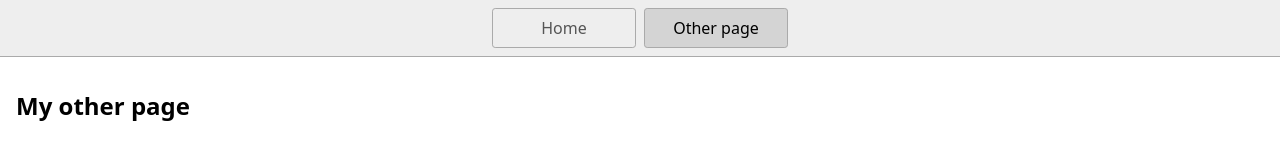
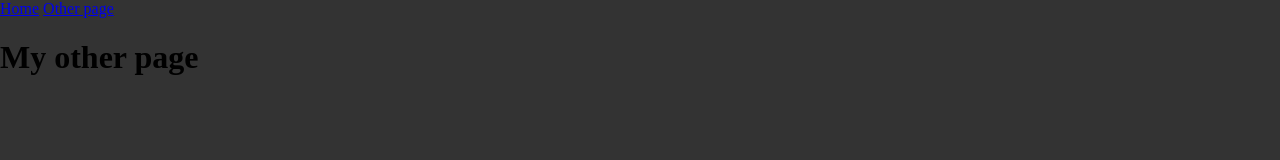
Before and after one commit to Enforsix/Trying-somthing-new, a website: page page2.html in a window 1280 px wide. Drawn offline with Linux system fonts and the light colour scheme.

Commit message:
first save

```diff
--- /dev/null
+++ b/Overworld.js
@@ -0,0 +1,3 @@
+class Overworld {
+
+}
--- /dev/null
+++ b/init.js
@@ -0,0 +1,5 @@
+(function() {
+
+    console.log("lats go!")
+
+})();
--- a/styles.css
+++ b/styles.css
@@ -2,45 +2,18 @@
   box-sizing: border-box;
 }
 
-body {
+body{
+  background-color: #333;
+  padding: 0;
   margin: 0;
-  font-family: system-ui, sans-serif;
-  color: black;
-  background-color: white;
+  overflow: hidden;
 }
 
-nav {
-  display: flex;
-  flex-wrap: wrap;
-  align-items: center;
-  justify-content: center;
-  padding: 0.5rem;
-  gap: 0.5rem;
-  border-bottom: solid 1px #aaa;
-  background-color: #eee;
+.game-container {
+  position: relative;
+  width: 352px;
+  height: 198px;
+  margin: 0 auto;
+  margin-top: 20px;
+  outline: 1px solid #fff;
 }
-
-nav a {
-  display: inline-block;
-  min-width: 9rem;
-  padding: 0.5rem;
-  border-radius: 0.2rem;
-  border: solid 1px #aaa;
-  text-align: center;
-  text-decoration: none;
-  color: #555;
-}
-
-nav a[aria-current='page'] {
-  color: #000;
-  background-color: #d4d4d4;
-}
-
-main {
-  padding: 1rem;
-}
-
-h1 {
-  font-weight: bold;
-  font-size: 1.5rem;
-}
```
Also changed, not shown: index.html (+9 -13 lines), 1 other file.
